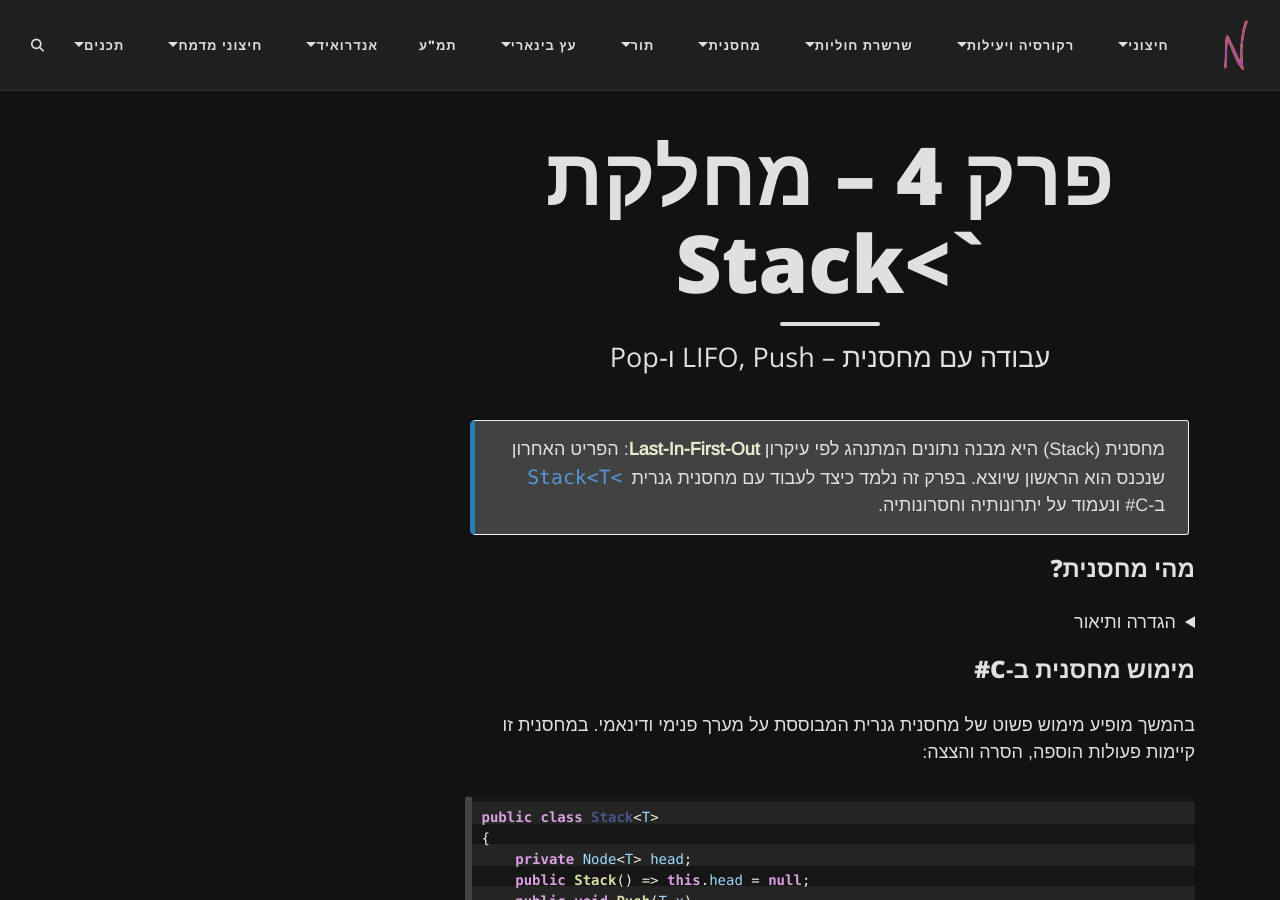
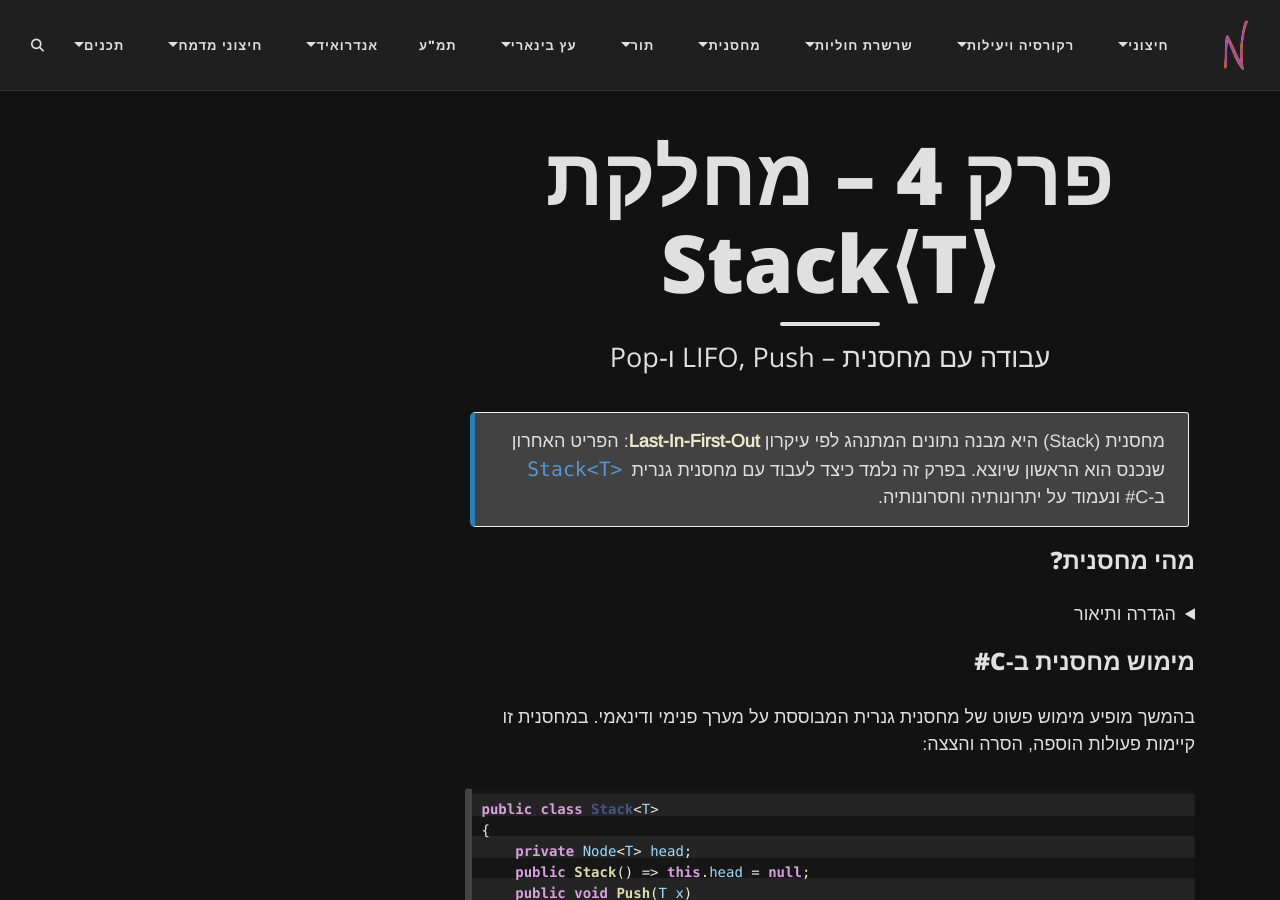
Before and after one commit to 3strategy/BeautifulMivney, a Jekyll site: the page built from cst/chapters/Chapter4.md, in a window 1280 px wide and 900 px high. Built offline with Jekyll 4.4.1, drawn with Linux system fonts in a browser that asks for light colours; comment, search, counter and statistics services are not loaded.

Commit message:
והנסיון המליון - שימוש ב- langle rangle ⟨⟩ בסוף עוד נקריס גם את github

```diff
--- a/cst/chapters/Chapter4.md
+++ b/cst/chapters/Chapter4.md
@@ -1,6 +1,6 @@
 ---
 layout: page
-title: פרק 4 – מחלקת `>Stack<T`
+title: פרק 4 – מחלקת Stack⟨T⟩
 subtitle: "עבודה עם מחסנית – LIFO, Push ו‑Pop"
 tags: [Stack, מחסנית, Push, Pop, Top, מחסנית גנרית, C#]
 mathjax: true
@@ -8,7 +8,7 @@ lang: he
 ---
 
 {: .box-note}
-מחסנית (Stack) היא מבנה נתונים המתנהג לפי עיקרון **Last‑In‑First‑Out**: הפריט האחרון שנכנס הוא הראשון שיוצא. בפרק זה נלמד כיצד לעבוד עם מחסנית גנרית `>Stack<T` ב‑C# ונעמוד על יתרונותיה וחסרונותיה.
+מחסנית (Stack) היא מבנה נתונים המתנהג לפי עיקרון **Last‑In‑First‑Out**: הפריט האחרון שנכנס הוא הראשון שיוצא. בפרק זה נלמד כיצד לעבוד עם מחסנית גנרית `<Stack<T` ב‑C# ונעמוד על יתרונותיה וחסרונותיה.
 
 <!-- Source: University of Wisconsin – Notes on Stacks -->
 
```
